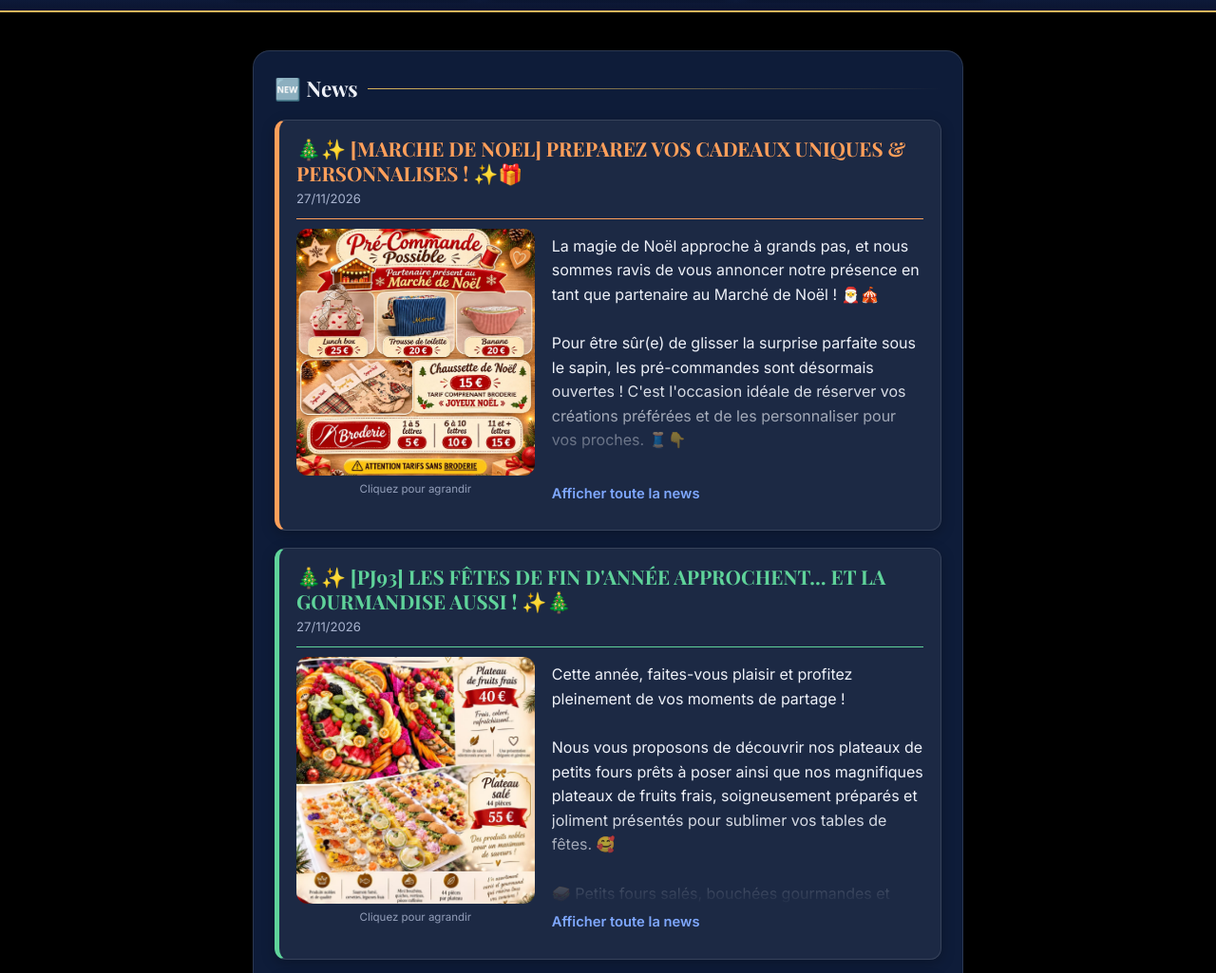
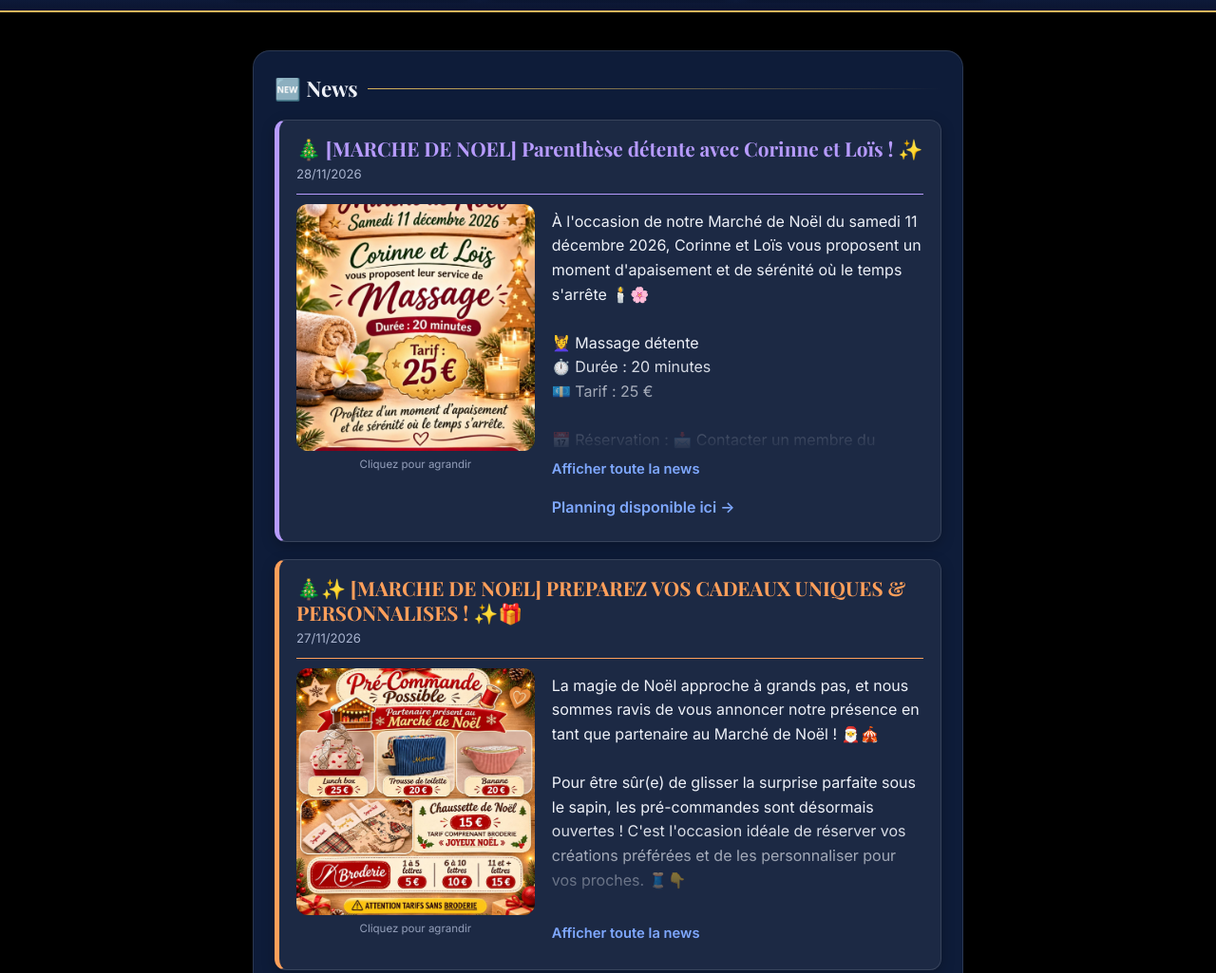
Before and after one commit to DPoolTech/AmicaleST93, a plain HTML site: page index.html in a window 1280 px wide. Shown: the part 446-1471 px from the top of the page at 95% size. Drawn offline with nearby package versions, Linux system fonts and the light colour scheme.

Commit message:
Mise à jour du site (1 modification)

```diff
--- a/index.html
+++ b/index.html
@@ -248,6 +248,15 @@ const EPINGLES_MAX = 3;   // nombre maximum de news épinglées affichées en ha
 // "epingle": true affiche un rappel cliquable en haut de la page (la news reste à sa place) ; "epingleJusquau": "AAAA-MM-JJ" le retire tout seul après cette date.
 const NEWS = [
   {
+    date: "2026-11-28",
+    titre: "🎄 [MARCHE DE NOEL] Parenthèse détente avec Corinne et Loïs ! ✨",
+    texte: "À l'occasion de notre Marché de Noël du samedi 11 décembre 2026, Corinne et Loïs vous proposent un moment d'apaisement et de sérénité où le temps s'arrête 🕯️🌸\n\n💆‍♀️ Massage détente\n⏱️ Durée : 20 minutes\n💶 Tarif : 25 €\n\n📅 Réservation : 📩 Contacter un membre du bureau grâce au formulaire de contact situé tout en bas de cette page web !",
+    couleur: "violet",
+    image: "images_news/neo_massage.jpg",
+    lien: "https://amst93-noel-massage.netlify.app/",
+    texteLien: "Planning disponible ici"
+  },
+  {
     date: "2026-11-27",
     titre: "🎄✨ [MARCHE DE NOEL] PREPAREZ VOS CADEAUX UNIQUES & PERSONNALISES ! ✨🎁",
     texte: "La magie de Noël approche à grands pas, et nous sommes ravis de vous annoncer notre présence en tant que partenaire au Marché de Noël ! 🎅🎪\n\nPour être sûr(e) de glisser la surprise parfaite sous le sapin, les pré-commandes sont désormais ouvertes ! C'est l'occasion idéale de réserver vos créations préférées et de les personnaliser pour vos proches. 🧵👇\n\n🎨 Nos jolies créations à offrir (ou à s’offrir !) :\n\n    *🎒 Lunch Box – Pratique et stylée (25 €)\n    *👝 Trousse de toilette – À emporter partout (20 €)\n    *👜 Banane – Tendance et ultra-confort (20 €)\n    *🧦 Chaussette de Noël – Traditionnelle et festive, broderie \"Joyeux Noël\" incluse ! (15 €)\n\n✨ Le petit plus qui fait toute la différence ? La personnalisation !\nAjoutez un prénom ou un mot doux brodé avec amour :\n\n    De 1 à 5 lettres : 5 €\n\n    De 6 à 10 lettres : 10 €\n\n    11 lettres et + : 15 €\n    ⚠️ Attention : les tarifs indiqués sur les articles (hors chaussette) s'entendent hors broderie.\n\n📦 Comment ça marche ?\n1️⃣ Choisissez votre article et vos couleurs/motifs préférés.\n2️⃣ Indiquez-nous la broderie souhaitée.\n3️⃣ Passez votre pré-commande dès maintenant pour être tranquille et venez la récupérer directement sur notre stand au Marché de Noël ! 🎄\n\n💌 Pour commander ou poser vos questions, envoyez-nous un petit message privé via le formulaire de contact en bas de page !\n\nFaites vite, les places sous le sapin se préparent dès aujourd'hui ! 😉👇",
```
Also changed, not shown: images_news/neo_massage.jpg (added).
